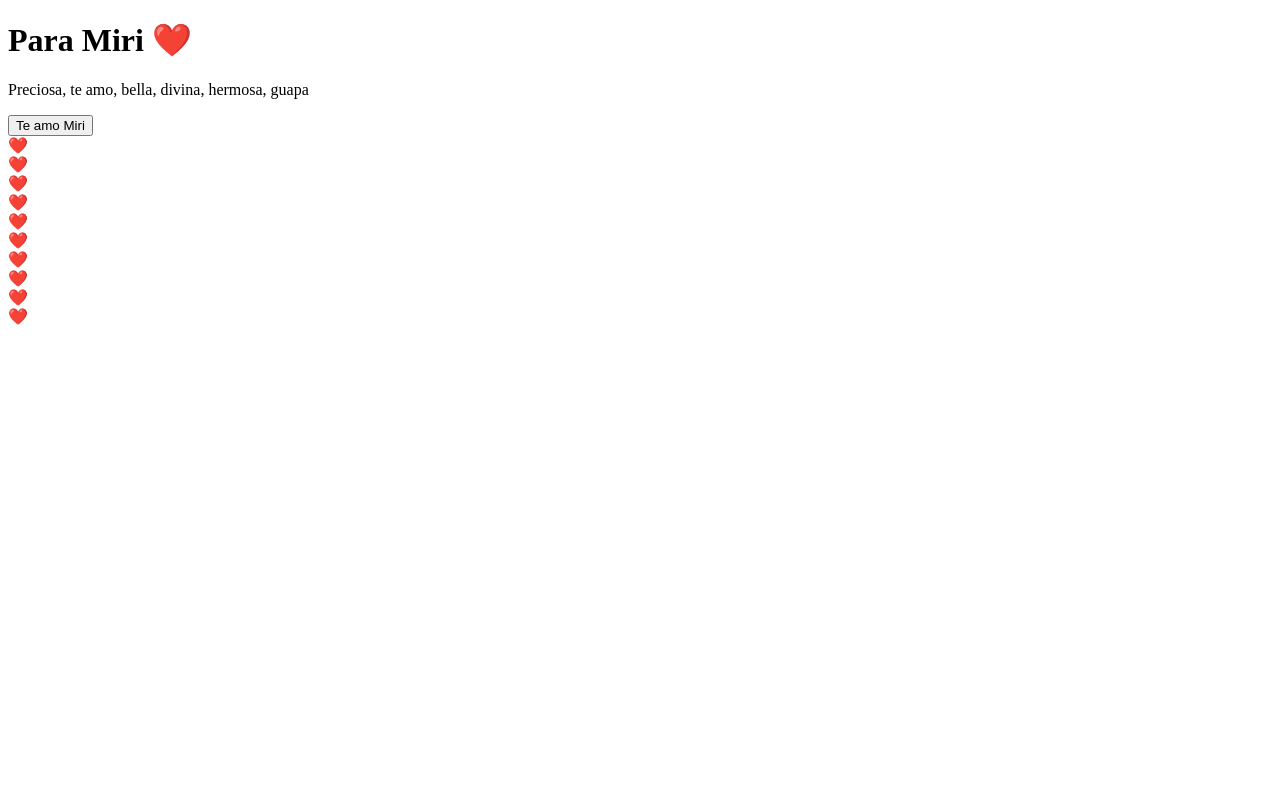
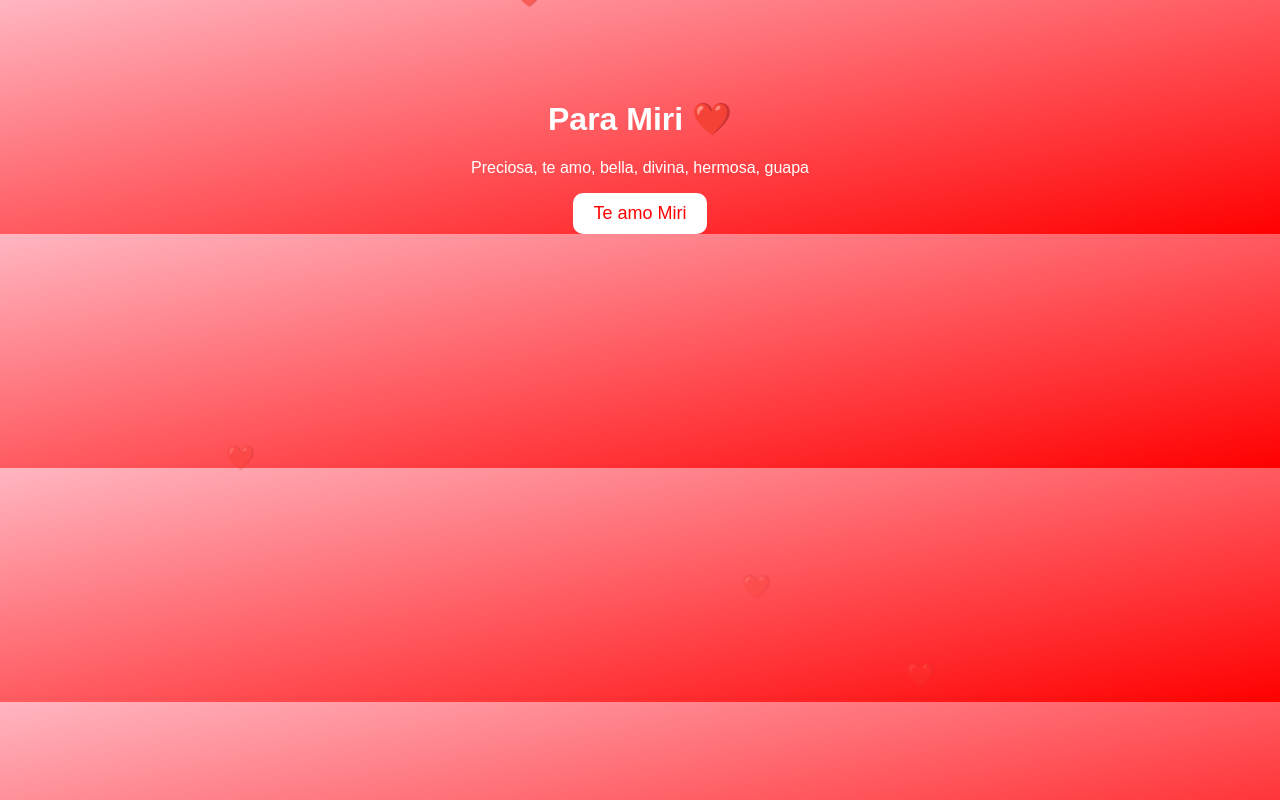
Before and after one commit to Lebitus/Para-Miri-, a plain HTML site: page index.html in a window 1280 px wide. Shown: the top 800 px of the page. Drawn offline with Linux system fonts and the light colour scheme.

Commit message:
Update style.css

```diff
--- a/style.css
+++ b/style.css
@@ -1 +1,35 @@
-style.css
+body {
+  background: linear-gradient(to bottom right, #ffb6c1, #ff0000);
+  color: white;
+  text-align: center;
+  font-family: 'Arial', sans-serif;
+  overflow: hidden;
+  margin: 0;
+  padding: 0;
+}
+
+.container {
+  margin-top: 100px;
+}
+
+button {
+  padding: 10px 20px;
+  font-size: 18px;
+  background: white;
+  color: red;
+  border: none;
+  border-radius: 10px;
+  cursor: pointer;
+}
+
+.heart {
+  position: absolute;
+  color: red;
+  font-size: 24px;
+  animation: float 6s infinite ease-in;
+}
+
+@keyframes float {
+  0% { transform: translateY(100vh); opacity: 0; }
+  100% { transform: translateY(-100vh); opacity: 1; }
+}
```
